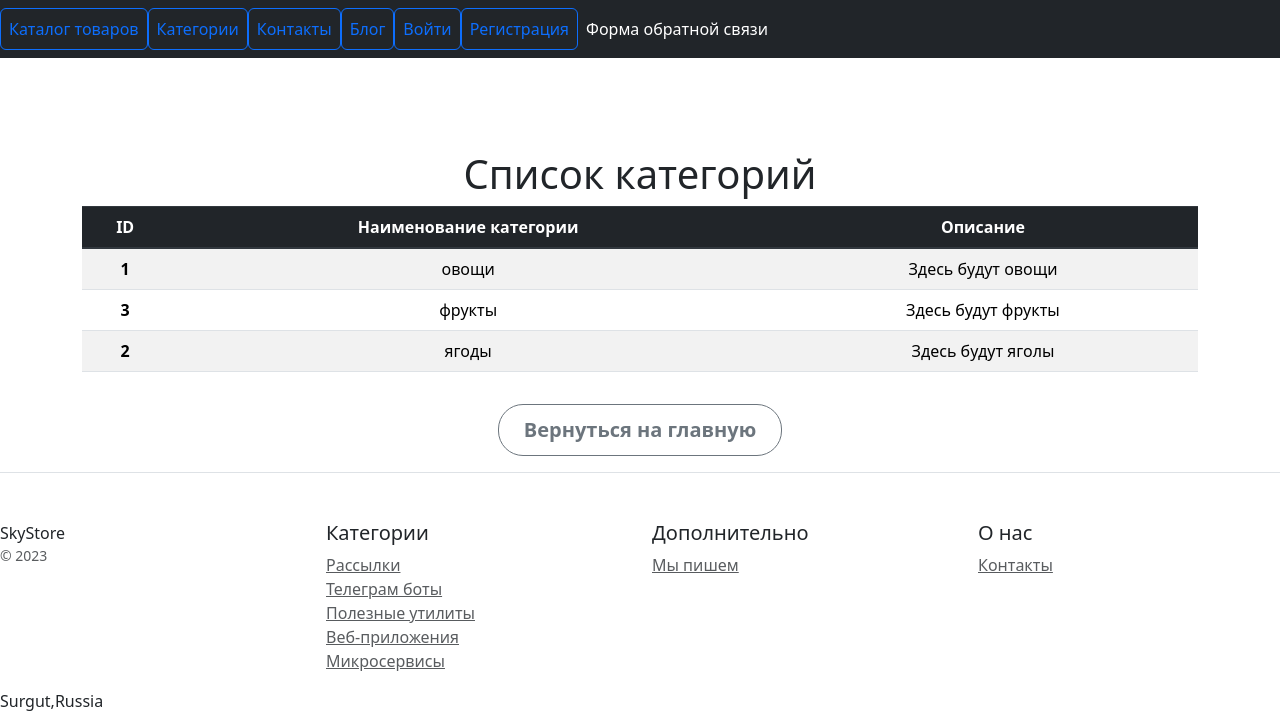
After one commit to Ivan-Koltsov1994/course_6_web-homework, a Django app: page /categories/ in a window 1280 px wide. The commit adds this page. Shown: the top 712 px of the page. Run offline with Django 4.2, Linux system fonts and the light colour scheme; parts of the project's set-up code (start-up, migrations or seed data) failed here and were passed over; some libraries are stand-ins or nearby versions.

Commit message:
add task 2,3

```diff
--- a/blog/urls.py
+++ b/blog/urls.py
@@ -1,14 +1,16 @@
 from django.urls import path
+from django.views.decorators.cache import cache_page, never_cache
+
 from blog.apps import BlogConfig
 from blog.views import PostListView, PostDetailView, PostCreateView, PostUpdateView, toggle_publish, PostDeleteView
 
 app_name = BlogConfig.name
 
 urlpatterns = [
-    path('blog/', PostListView.as_view(), name='post_list'),
-    path('blog/<slug:slug>/', PostDetailView.as_view(), name='post_item'),
+    path('blog/', cache_page(60)(PostListView.as_view()), name='post_list'),
+    path('blog/<slug:slug>/', never_cache(PostDetailView.as_view()), name='post_item'),
     path('create/', PostCreateView.as_view(), name='post_create'),
-    path('blog/update/<slug:slug>/', PostUpdateView.as_view(), name='post_update'),
+    path('blog/update/<slug:slug>/', never_cache(PostUpdateView.as_view()), name='post_update'),
     path('blog/delete/<slug:slug>/', PostDeleteView.as_view(), name='post_delete'),
     path('blog/toggle/<slug:slug>/', toggle_publish, name='toggle_publish')
 
--- a/catalog/templates/catalog/base.html
+++ b/catalog/templates/catalog/base.html
@@ -17,6 +17,7 @@
 <header>
       <nav class="navbar navbar-expand-md navbar-dark fixed-top bg-dark">
                 <a title="Здесь можно посмотреть каталог товаров" class="p-2 btn btn-outline-primary" href="{% url 'catalog:product_list' %} ">Каталог товаров</a>
+                <a title="Категории наших товаров" class="p-2 btn btn-outline-primary" href="{% url 'catalog:categories_list' %}">Категории</a>  <!-- динамическая ссылка на url -->
                 <a title="Свяжитесь с нами" class="p-2 btn btn-outline-primary" href="{% url 'catalog:contacts' %}">Контакты</a>
                 <a title="Работа с блогом" class="p-2 btn btn-outline-primary" href="{% url 'blog:post_list' %}">Блог</a>
 
--- /dev/null
+++ b/catalog/templates/catalog/category_list.html
@@ -0,0 +1,32 @@
+{% extends 'catalog/base.html' %} <!-- Выводит базовый html (верхняя, базовая часть сайта) -->
+
+{% block content %}  <!-- ШАБЛОННЫЙ ТЕГ for content -->
+    <div class="container">
+        <h1 class="text-center">Список категорий</h1>
+        <table class="table table-striped">
+            <thead class="thead-dark">
+            <tr>
+                <th scope="col" style="text-align: center">ID</th>
+                <th scope="col" style="text-align: center">Наименование категории</th>
+                <th scope="col" style="text-align: center">Описание</th>
+            </tr>
+            </thead>
+            <tbody class="table-group-divider table-divider-primary">
+            {% for item in object_list %}
+                <tr>
+                    <th style="text-align: center" scope="row">{{ item.pk }}</th>
+                    <td style="text-align: center">{{ item.name }}</td>
+                    <td style="text-align: center">{{ item.description|truncatechars:100 }}</td>
+                </tr>
+            {% endfor %}
+            </tbody>
+        </table>
+        <div class="container" style="text-align: center">
+            <a href="{% url 'catalog:product_list' %}" class="btn btn-outline-secondary btn-lg my-3"
+               style="border-radius: 25px; padding: 10px 25px; font-size: 20px; font-weight: bold;">
+                Вернуться на главную
+            </a>
+
+        </div>
+    </div>
+{% endblock %}   <!--
--- a/catalog/urls.py
+++ b/catalog/urls.py
@@ -1,20 +1,23 @@
 from django.urls import path
+from django.views.decorators.cache import cache_page, never_cache
+
 from catalog.apps import CatalogConfig
 from catalog.views import ProductListView, ProductDetailView, ProductCreateView, ProductUpdateView, \
     ProductDeleteView, toggle_activity, change_is_published, ContactView, ProductDescriptionUpdateView, \
-    ProductCategoryUpdateView
+    ProductCategoryUpdateView, CategoriesListView
 
 app_name = CatalogConfig.name
 
 urlpatterns = [
 
     path('', ProductListView.as_view(), name = 'product_list'),
-    path('contacts/', ContactView.as_view(), name='contacts'),
-    path('product/<int:pk>/', ProductDetailView.as_view(), name='product_detail'),
+    path('categories/', never_cache(CategoriesListView.as_view()), name='categories_list'),
+    path('contacts/', never_cache(ContactView.as_view()), name='contacts'),
+    path('product/<int:pk>/', cache_page(60)(ProductDetailView.as_view()), name='product_detail'),
     path('product/create/', ProductCreateView.as_view(), name='product_create'),
-    path('product/update/<int:pk>', ProductUpdateView.as_view(), name='product_update'),
-    path('product_update_description/<int:pk>/', ProductDescriptionUpdateView.as_view(), name='product_description'),
-    path('product_update_category/<int:pk>/', ProductCategoryUpdateView.as_view(), name='change_description_product'),
+    path('product/update/<int:pk>', never_cache(ProductUpdateView.as_view()), name='product_update'),
+    path('product_update_description/<int:pk>/', never_cache(ProductDescriptionUpdateView.as_view()), name='product_description'),
+    path('product_update_category/<int:pk>/', never_cache(ProductCategoryUpdateView.as_view()), name='change_description_product'),
     path('product/delete/<int:pk>', ProductDeleteView.as_view(), name='product_delete'),
     path('product/toggle/<int:pk>', toggle_activity, name='toggle_activity'),
     path('is_published/<int:pk>/', change_is_published, name='change_is_published'),
--- a/catalog/views.py
+++ b/catalog/views.py
@@ -5,7 +5,7 @@ from django.forms import inlineformset_factory
 from django.contrib.auth.mixins import LoginRequiredMixin,PermissionRequiredMixin
 from django.contrib.auth.decorators import login_required
 from django.contrib.auth.decorators import permission_required
-
+from catalog.services import get_category_product_from_cashe
 from django.urls import reverse_lazy, reverse
 from catalog.forms import ProductForms,VersionForm,ProductDescriptionForm,ProductCategoryForm
 
@@ -20,6 +20,18 @@ class ProductListView(LoginRequiredMixin,ListView):
         queryset= super().get_queryset()
         queryset =queryset.filter(is_active = True)
         return queryset
+
+class CategoriesListView(ListView):
+    model = Category
+    extra_context = {
+        'title': 'Все категории',
+        'object_list': Category.objects.all()
+    }
+
+    def get_context_data(self, **kwargs):   # меняет title на __str__.object (категория продукта)
+        context_data = super().get_context_data(**kwargs)
+        context_data['subject_list'] = get_category_product_from_cashe    # логика вынесена в services.py ---------
+        return context_data
 
 @permission_required('catalog.set_published_product')
 def change_is_published(request, pk):
--- a/config/settings.py
+++ b/config/settings.py
@@ -149,6 +149,7 @@ LOGOUT_REDIRECT_URL = '../'
 LOGIN_URL = '/users/'
 
 # Настройки кеша
+CACHE_ENABLE = True
 CACHES = {
     "default": {
         "BACKEND": "django.core.cache.backends.redis.RedisCache",
```
Also changed, not shown: catalog/models.py (+14 -15 lines), catalog/services.py (+14 -5 lines), catalog/templates/catalog/includes/inc_product_card.html (+4 -4 lines), catalog/templates/catalog/product_detail.html (+3 -5 lines), catalog/migrations/0012_alter_product_category.py (added).
